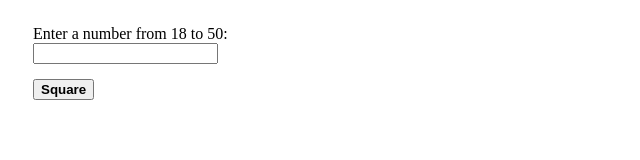
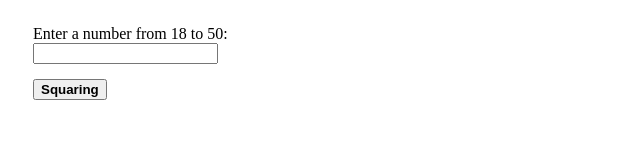
Before and after one commit to mirzawets/squaring-numbers, a plain HTML site: page index.html in a window 1280 px wide. Shown: the full height of the page, 0-640 px from the left. Drawn offline with Linux system fonts and the light colour scheme.

Commit message:
Update index.html

```diff
--- a/index.html
+++ b/index.html
@@ -34,7 +34,7 @@
         <br />
         <input type="text" id="num" name="num" />
         <br />
-        <button type="submit" id="count">Square</button>
+        <button type="submit" id="count">Squaring</button>
       </form>
       <div id="result"></div>
       <div id="error"></div>
```
